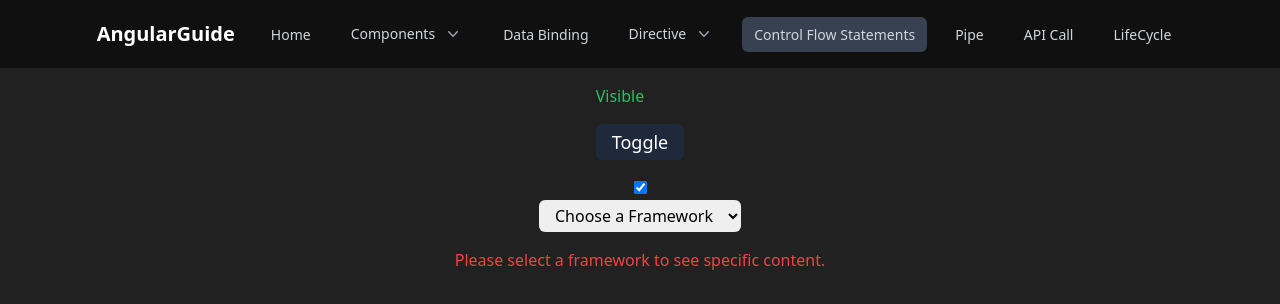
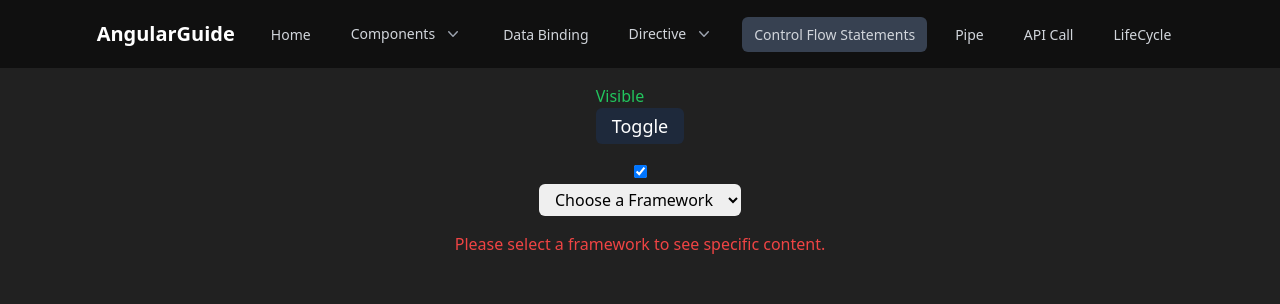
Before and after one commit to nithinK-142/angular-guide, an Angular app: page /control-flow-statements in a window 1280 px wide. Shown: the top 304 px of the page. Built offline with nearby package versions, Linux system fonts and the light colour scheme.

Commit message:
add: @input @output.

```diff
--- a/src/components/component-one/component-one.component.html
+++ b/src/components/component-one/component-one.component.html
@@ -1,7 +1,9 @@
 <div class="flex flex-col items-center mt-10">
   <p>component-one works!</p>
   <app-component-two></app-component-two>
-  <button (click)="goToHome()" class="px-4 py-1 bg-slate-700 rounded-md">
-    Goto Home
-  </button>
+  <app-buttonn
+    (onBtnClick)="goToHome()"
+    [btnText]="'Goto Home'"
+    [btnClass]="'px-4 py-1 bg-slate-700 rounded-md'"
+  ></app-buttonn>
 </div>
--- a/src/components/component-one/component-one.component.ts
+++ b/src/components/component-one/component-one.component.ts
@@ -1,11 +1,12 @@
 import { Component } from '@angular/core';
 import { ComponentTwoComponent } from '../component-two/component-two.component';
 import { Router } from '@angular/router';
+import { ButtonnComponent } from '../../reusable-components/buttonn/buttonn.component';
 
 @Component({
   selector: 'app-component-one',
   standalone: true,
-  imports: [ComponentTwoComponent],
+  imports: [ComponentTwoComponent, ButtonnComponent],
   templateUrl: './component-one.component.html',
 })
 export class ComponentOneComponent {
--- a/src/components/control-flow-statements/control-flow-statements.component.html
+++ b/src/components/control-flow-statements/control-flow-statements.component.html
@@ -5,12 +5,11 @@
     }@else{
     <p class="text-green-500">Invisible</p>
     }
-    <button
-      (click)="toggleVisibility()"
-      class="px-4 py-1 rounded-md text-lg bg-slate-800"
-    >
-      Toggle
-    </button>
+    <app-buttonn
+      (onBtnClick)="toggleVisibility()"
+      [btnText]="'Toggle'"
+      [btnClass]="'px-4 py-1 rounded-md text-lg bg-slate-800'"
+    ></app-buttonn>
   </div>
 
   <div>
--- a/src/components/control-flow-statements/control-flow-statements.component.ts
+++ b/src/components/control-flow-statements/control-flow-statements.component.ts
@@ -1,10 +1,11 @@
 import { Component, signal } from '@angular/core';
 import { FormsModule } from '@angular/forms';
+import { ButtonnComponent } from '../../reusable-components/buttonn/buttonn.component';
 
 @Component({
   selector: 'app-control-flow-statements',
   standalone: true,
-  imports: [FormsModule],
+  imports: [FormsModule, ButtonnComponent],
   templateUrl: './control-flow-statements.component.html',
 })
 export class ControlFlowStatementsComponent {
--- /dev/null
+++ b/src/reusable-components/buttonn/buttonn.component.html
@@ -0,0 +1,3 @@
+<button (click)="onClick()" [class]="btnClass">
+  {{ btnText }}
+</button>
--- /dev/null
+++ b/src/reusable-components/buttonn/buttonn.component.ts
@@ -0,0 +1,18 @@
+import { Component, EventEmitter, Input, Output } from '@angular/core';
+
+@Component({
+  selector: 'app-buttonn',
+  standalone: true,
+  imports: [],
+  templateUrl: './buttonn.component.html',
+})
+export class ButtonnComponent {
+  @Input() btnText = '';
+  @Input() btnClass = '';
+
+  @Output() onBtnClick = new EventEmitter<any>();
+
+  onClick() {
+    this.onBtnClick.emit();
+  }
+}
```
Also changed, not shown: 1 other file (tests, documents, lock files or other folders).
